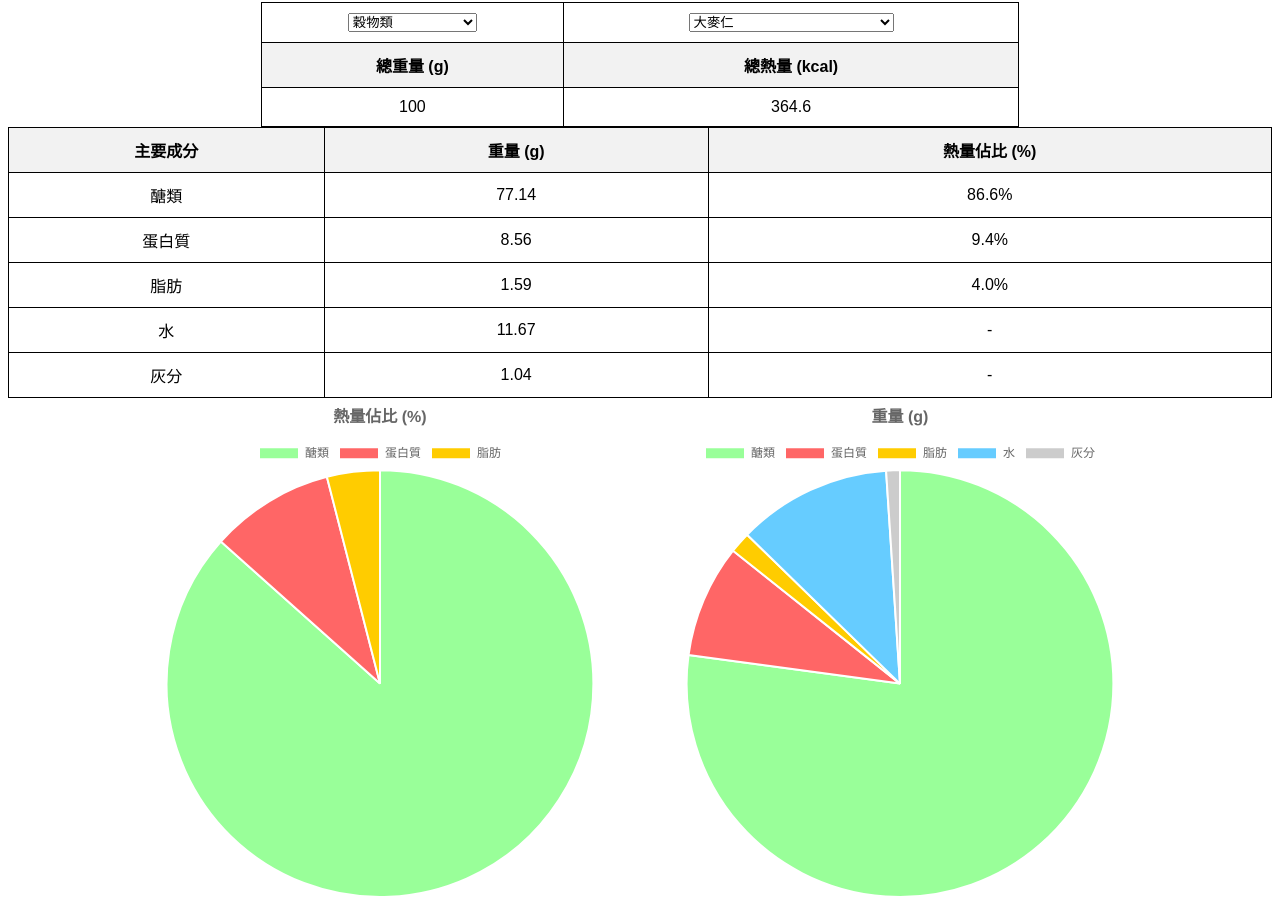
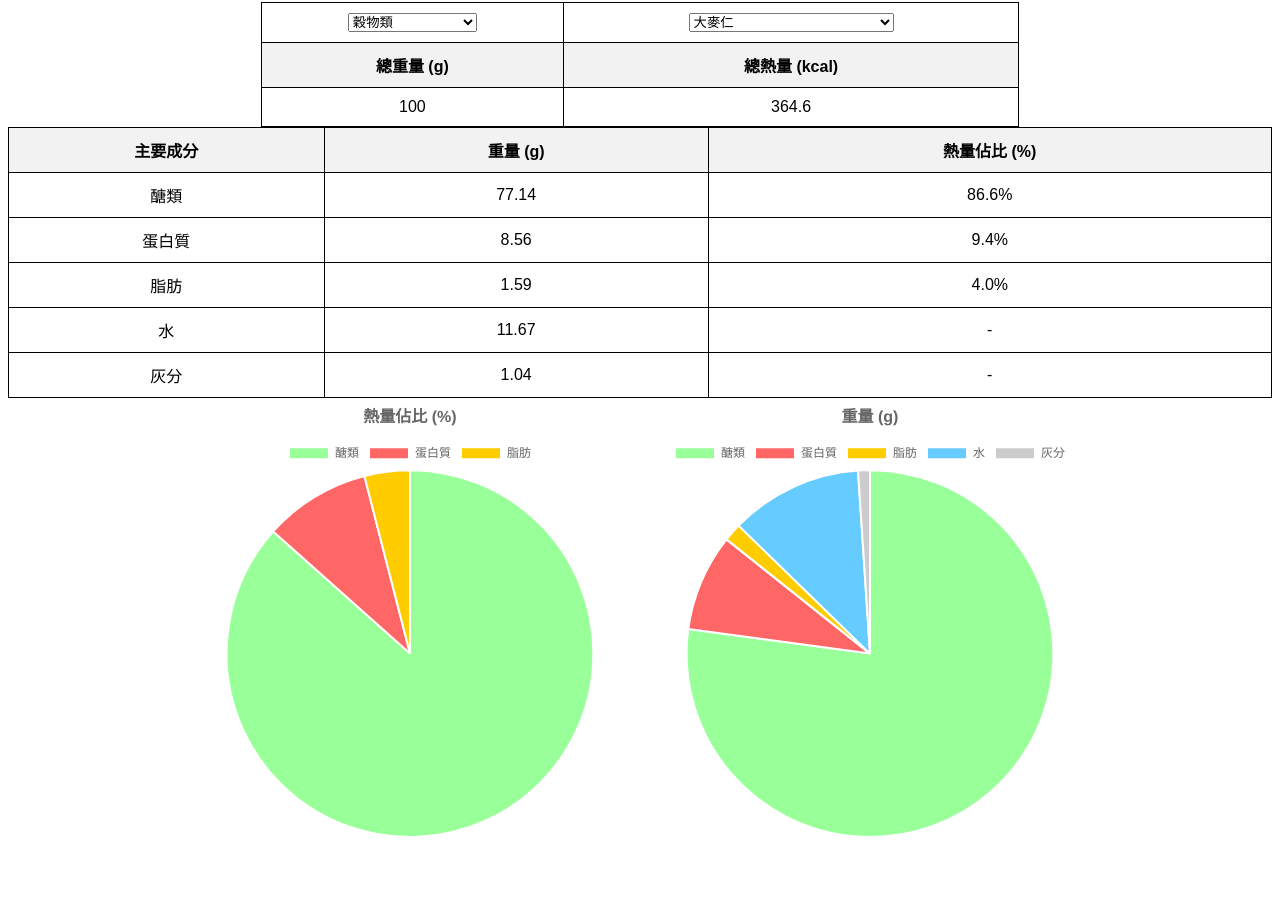
Before and after one commit to Nutrient-Ranking/Calories-Distribution, a plain HTML site: page index.html in a window 1280 px wide. Shown: the part 87-993 px from the top of the page. After the commit the page ends 933 px from the top, so only its background shows below. Drawn offline with nearby package versions, Linux system fonts and the light colour scheme.

Commit message:
Update index.html

```diff
--- a/index.html
+++ b/index.html
@@ -24,8 +24,8 @@
         }
 
         canvas {
-            width: 500px !important;
-            height: 500px !important;
+            width: 440px !important;
+            height: 440px !important;
             max-width: 100%;
         }
     </style>
```
